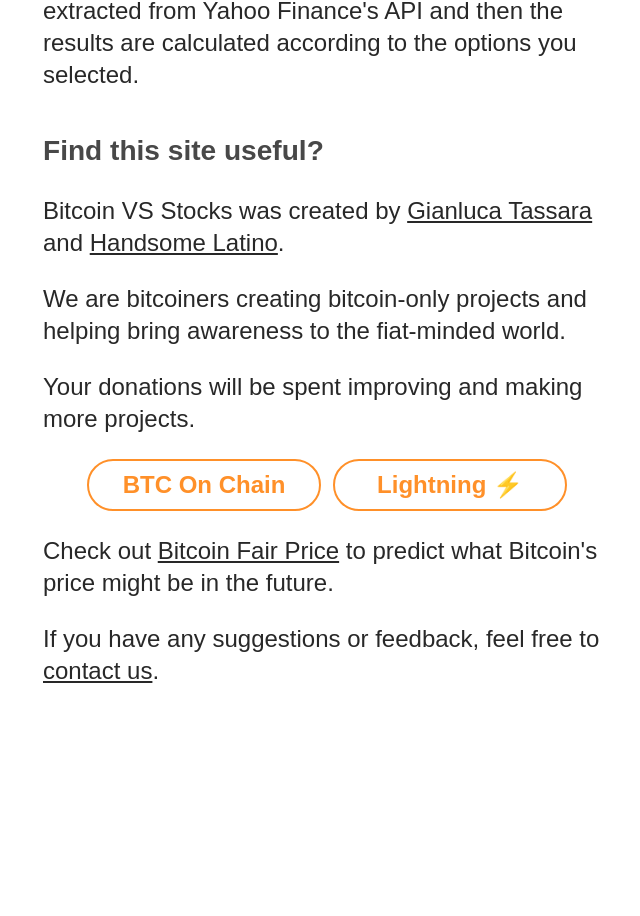
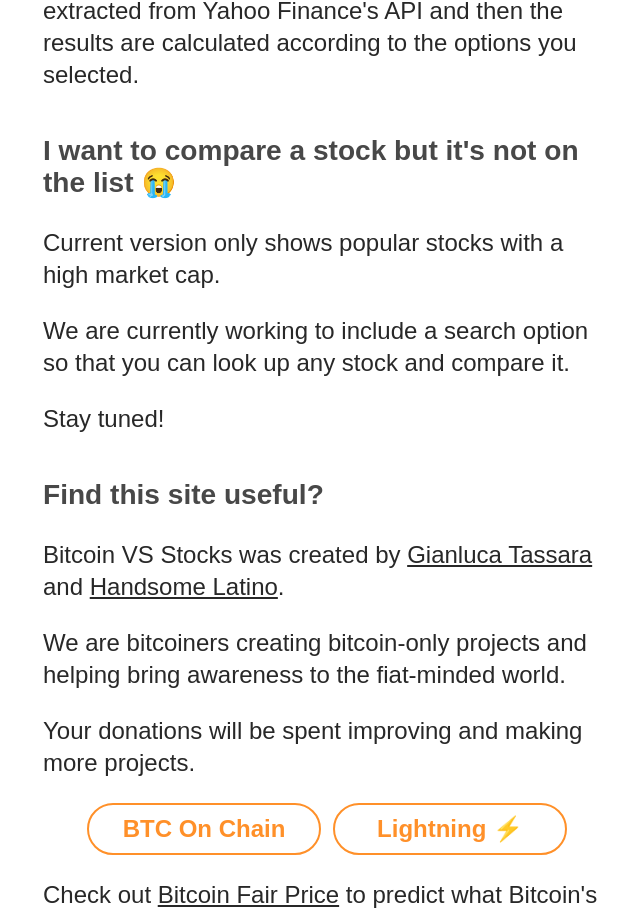
Before and after one commit to handsomelatino/bitcoinvsstocks-svelte, a SvelteKit app: page / in a window 1280 px wide. Shown: the part 2797-3713 px from the top of the page, without its empty margins (313-953 px from the left). Before the commit the page ends 3524 px from the top, so only its background shows below. Built offline with nearby package versions, Linux system fonts and the light colour scheme; no server answers; a web font is replaced by a local one.

Commit message:
Added BSX ticker and new FAQ

```diff
--- a/src/routes/FAQ.svelte
+++ b/src/routes/FAQ.svelte
@@ -15,6 +15,11 @@
   <h3>How can I verify the results of this calculator?</h3>
   <p>The code is open source, you can verify how it works by checking our <a href="https://github.com/GianlucaTassara/bitcoinvsstocks">Python API Backend</a> and <a href="https://github.com/handsomelatino/bitcoinvsstocks-svelte">Svelte Frontend</a> source code.</p>
   <p>The historical prices for both bitcoin and stocks are extracted from Yahoo Finance's API and then the results are calculated according to the options you selected.</p>
+
+  <h3>I want to compare a stock but it's not on the list 😭</h3>
+  <p>Current version only shows popular stocks with a high market cap.</p>
+  <p>We are currently working to include a search option so that you can look up any stock and compare it.</p>
+  <p>Stay tuned!</p>
 
   <h3 id="donate">Find this site useful?</h3>
 
--- a/src/utils/popular_stocks.js
+++ b/src/utils/popular_stocks.js
@@ -10,6 +10,7 @@
   {id: "AVGO", label: "Broadcom" },
   {id: "BAC", label: "Bank of America" },
   {id: "BRK-B", label: "Berkshire Hathaway" },
+  {id: "BSX", label: "Boston Scientific" },
   {id: "COST", label: "Costco Wholesale" },
   {id: "CRM", label: "Salesforce" },
   {id: "CVX", label: "Chevron" },
```
